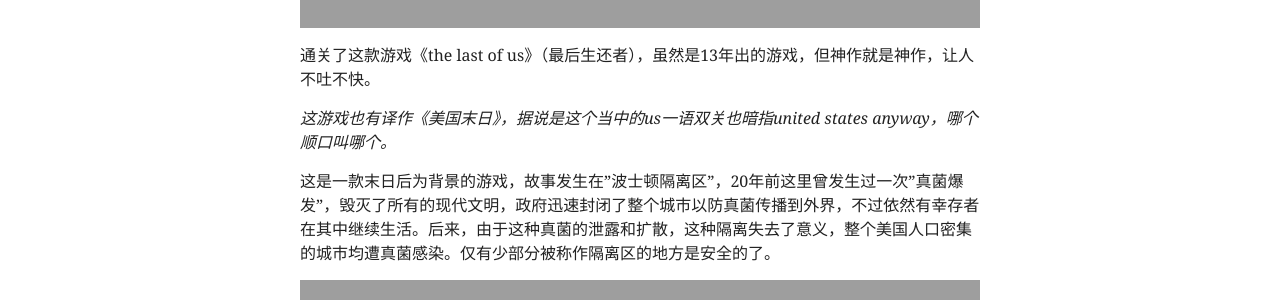
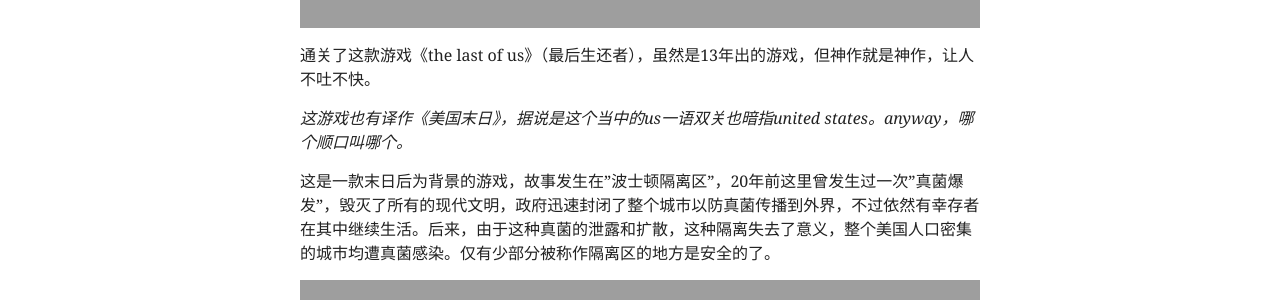
Before and after one commit to PuRonglong/blog, a Jekyll site: the page built from _posts/2017-3-5-最后生还者.md, in a window 1280 px wide and 900 px high, scrolled down 620 px. Shown: the part 153-453 px from the top of the window. Built offline with Jekyll 4.4.1, drawn with Linux system fonts in a browser that asks for light colours; nearby versions of some CDN libraries; comment, search, counter and statistics services are not loaded.

Commit message:
no message

```diff
--- a/_posts/2017-3-5-最后生还者.md
+++ b/_posts/2017-3-5-最后生还者.md
@@ -18,8 +18,7 @@
 
 通关了这款游戏《the last of us》（最后生还者），虽然是13年出的游戏，但神作就是神作，让人不吐不快。
 
-*这游戏也有译作《美国末日》，据说是这个当中的us一语双关也暗指united states
-anyway，哪个顺口叫哪个。*
+*这游戏也有译作《美国末日》，据说是这个当中的us一语双关也暗指united states。anyway，哪个顺口叫哪个。*
 
 这是一款末日后为背景的游戏，故事发生在"波士顿隔离区"，20年前这里曾发生过一次"真菌爆发"，毁灭了所有的现代文明，政府迅速封闭了整个城市以防真菌传播到外界，不过依然有幸存者在其中继续生活。后来，由于这种真菌的泄露和扩散，这种隔离失去了意义，整个美国人口密集的城市均遭真菌感染。仅有少部分被称作隔离区的地方是安全的了。
 
```
